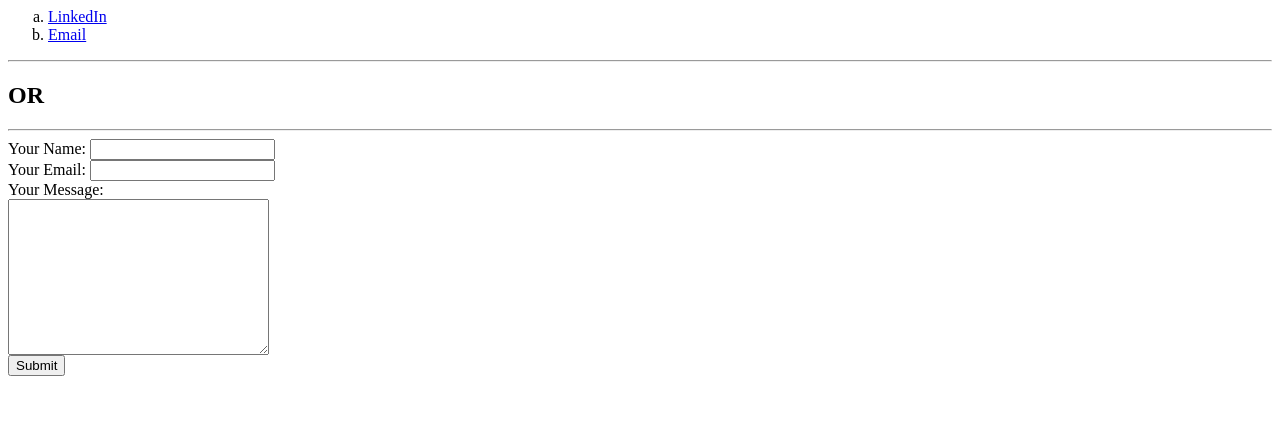
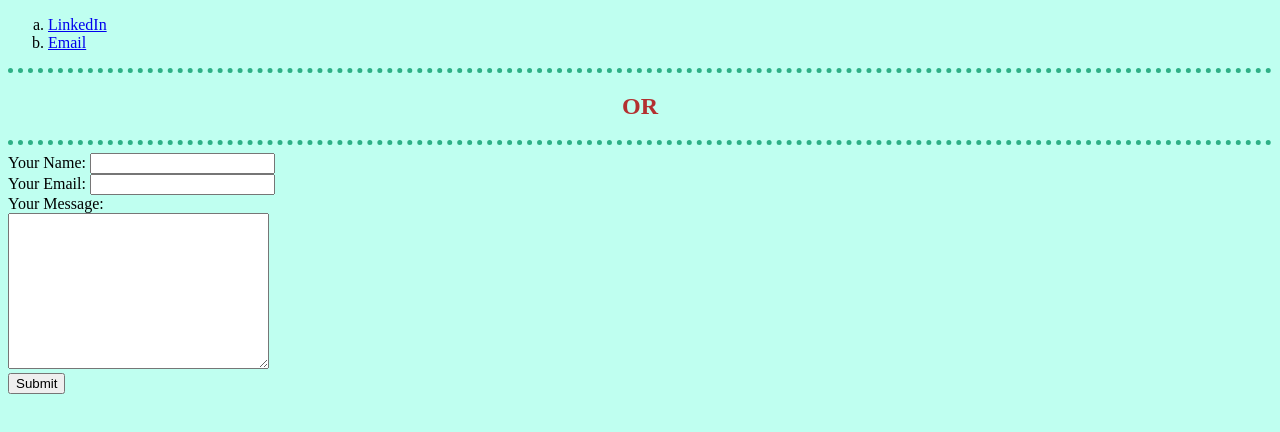
Before and after one commit to AnimezKishan/cv, a plain HTML site: page contact.html in a window 1280 px wide. Drawn offline with Linux system fonts and the light colour scheme; files that its build step writes are made by us from their sources.

Commit message:
Update contact.html

```diff
--- a/contact.html
+++ b/contact.html
@@ -1,9 +1,17 @@
+<!DOCTYPE html>
+<html lang="en" dir="ltr">
+  <head>
+    <meta charset="utf-8">
+    <link rel="stylesheet" href="css/styles.css">
+    <title></title>
+  </head>
+  <body>
     <ol type="a">
       <li><a href="https://www.linkedin.com/in/kishan-kumar-4ba257200/">LinkedIn</a></li>
       <li><a href="email.html">Email</a></li>
     </ol>
     <hr>
-<h2>OR</h2>
+    <h2 id="or">OR</h2>
     <hr>
     <form class="" action="mailto:animeztesting@gmail.com" method="post" enctype="text/plain">
       <label>Your Name:</label>
@@ -14,3 +22,5 @@
       <textarea name="Message" rows="10" cols="30"></textarea><br>
       <input type="submit" name="">
     </form>
+  </body>
+</html>
```
Lines whose indentation alone changed are shown as unchanged.
